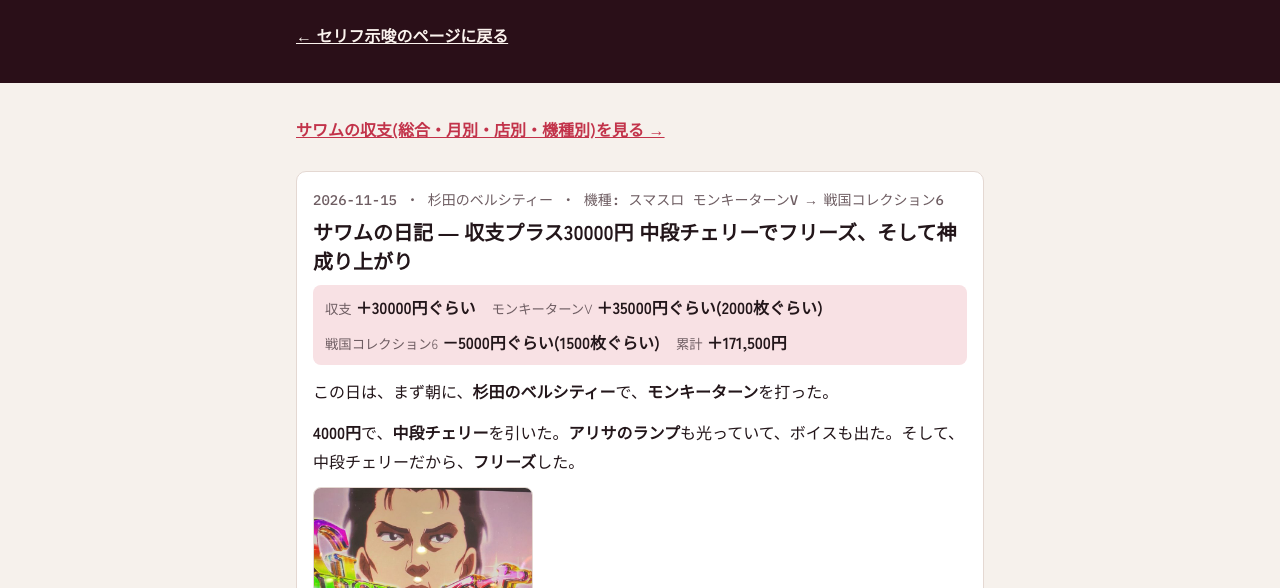
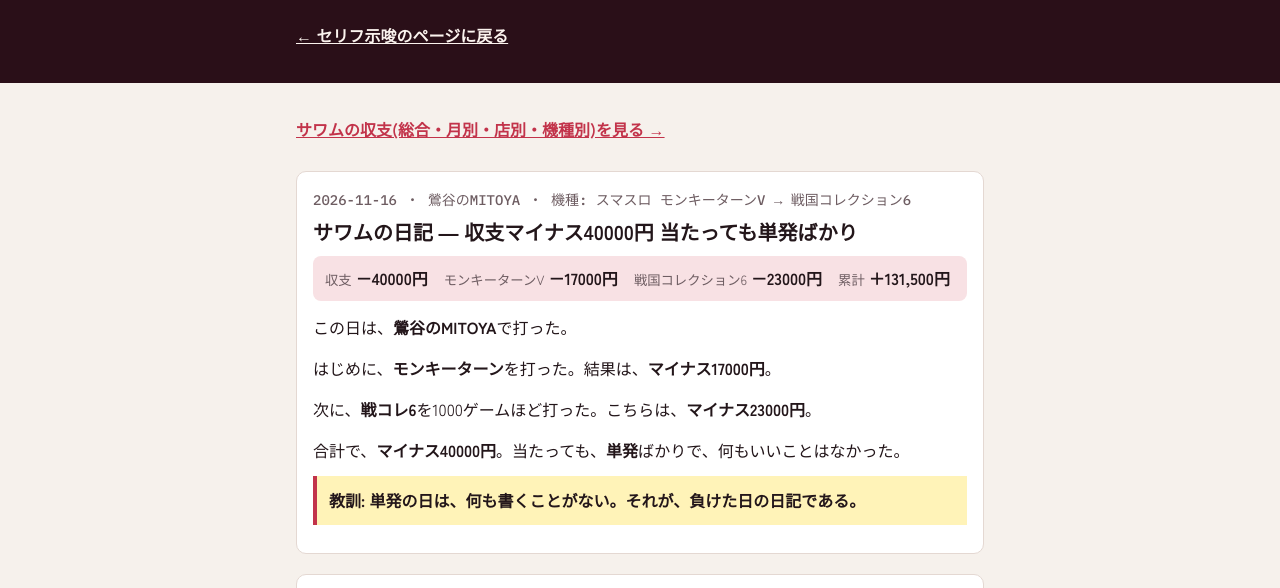
Before and after one commit to rikyui90-lab/senkore, a plain HTML site: page diary.html in a window 1280 px wide. Shown: the part 186-774 px from the top of the page. Drawn offline with Linux system fonts and the light colour scheme; a web font is replaced by a local one.

Commit message:
スロカス日記に 2026-11-16 の日記を追加 (#142)
Claude-Session: https://claude.ai/code/session_01UZZPSuHmNvhWQcyexNuVhm

Co-authored-by: Claude <noreply@anthropic.com>

```diff
--- a/diary.html
+++ b/diary.html
@@ -113,6 +113,16 @@ footer a{color:var(--accent)}
     <p class="punch">オチ</p>
   </article>
   -->
+  <article class="entry" id="2026-11-16" data-yen="-40000" data-items='[["鶯谷のMITOYA","モンキーターンV",-17000],["鶯谷のMITOYA","戦国コレクション6",-23000]]'>
+    <div class="date">2026-11-16 ・ 鶯谷のMITOYA ・ 機種: スマスロ モンキーターンV → 戦国コレクション6</div>
+    <h2>サワムの日記 ― 収支マイナス40000円 当たっても単発ばかり</h2>
+    <p class="score"><span><small>収支</small>－40000円</span><span><small>モンキーターンV</small>－17000円</span><span><small>戦国コレクション6</small>－23000円</span></p>
+    <p>この日は、<b>鶯谷のMITOYA</b>で打った。</p>
+    <p>はじめに、<b>モンキーターン</b>を打った。結果は、<b>マイナス17000円</b>。</p>
+    <p>次に、<b>戦コレ6</b>を1000ゲームほど打った。こちらは、<b>マイナス23000円</b>。</p>
+    <p>合計で、<b>マイナス40000円</b>。当たっても、<b>単発</b>ばかりで、何もいいことはなかった。</p>
+    <p class="punch">教訓: 単発の日は、何も書くことがない。それが、負けた日の日記である。</p>
+  </article>
   <article class="entry" id="2026-11-15" data-yen="30000" data-items='[["杉田のベルシティー","モンキーターンV",35000],["杉田のベルシティー","戦国コレクション6",-5000]]'>
     <div class="date">2026-11-15 ・ 杉田のベルシティー ・ 機種: スマスロ モンキーターンV → 戦国コレクション6</div>
     <h2>サワムの日記 ― 収支プラス30000円 中段チェリーでフリーズ、そして神成り上がり</h2>
```
